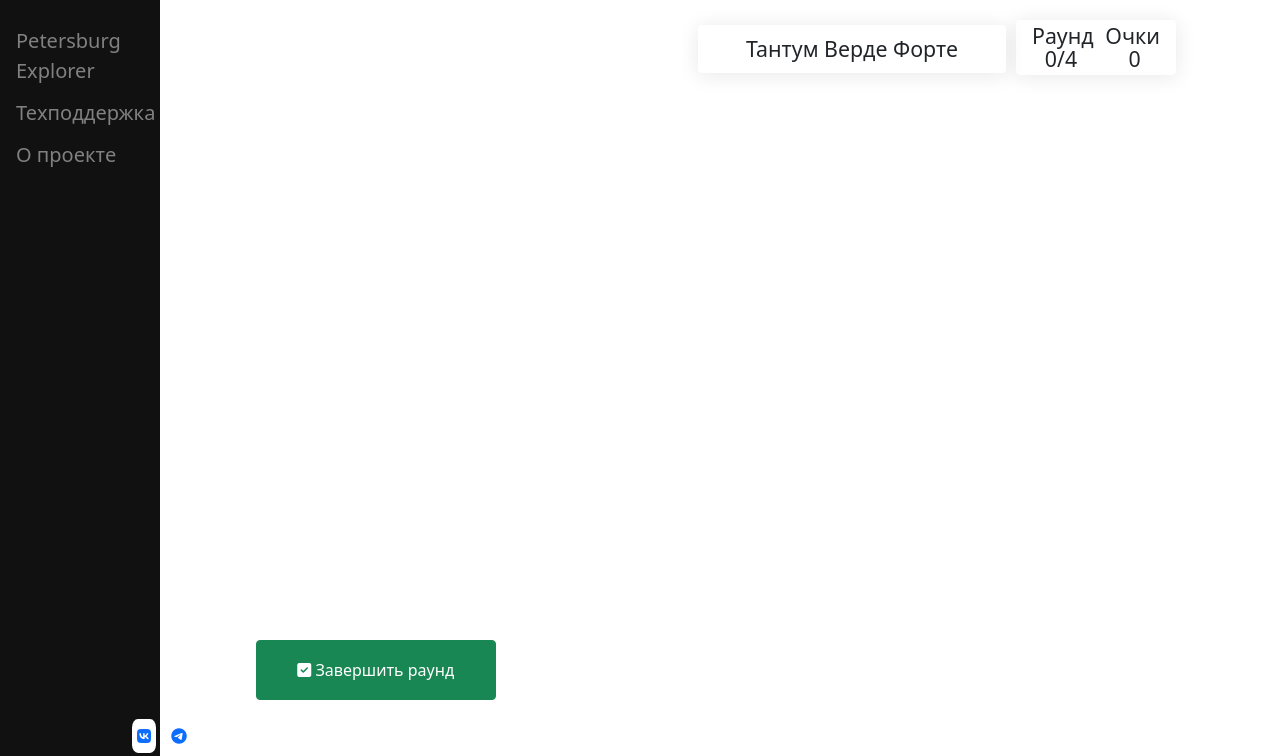
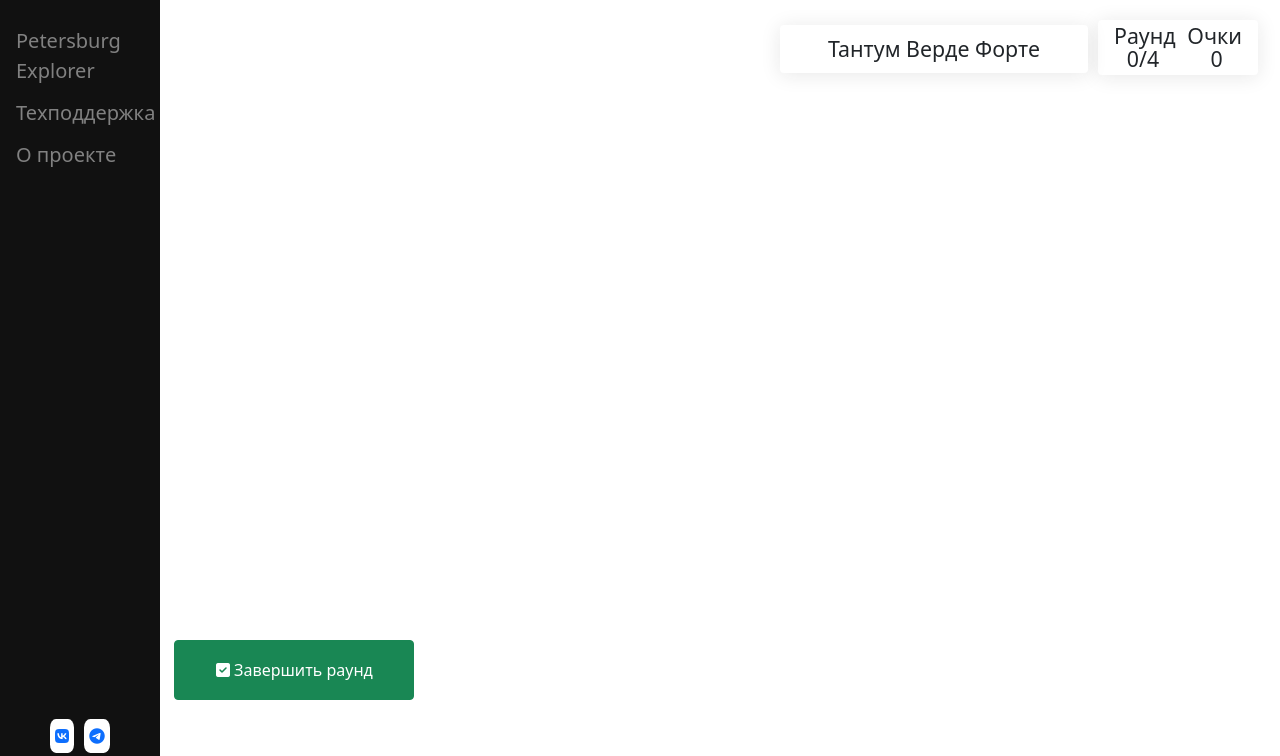
Before and after one commit to dmitriykutsenko/Petersburg-Explorer, a Flask app: page / in a window 1280 px wide. Shown: the part 50-806 px from the top of the page. Run offline with Flask 2, Linux system fonts and the light colour scheme; some libraries are stand-ins or nearby versions.

Commit message:
Маленькое, но приятное изменение

```diff
--- a/main.py
+++ b/main.py
@@ -14,4 +14,4 @@ def panorama():
 
 
 if __name__ == '__main__':
-  app.run()
+    app.run()
--- a/templates/base.html
+++ b/templates/base.html
@@ -30,7 +30,6 @@
     <a href="#contact">О проекте</a>
 </div>
 
-<main role="main" class="container">
-    {% block content %}
-    {% endblock %}
-</main>
+
+{% block content %}
+{% endblock %}
```
